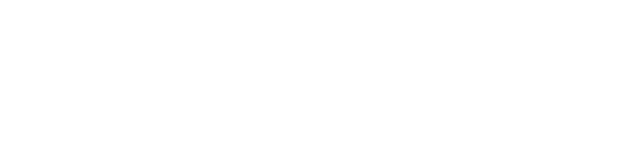
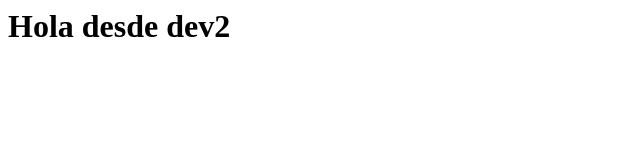
Before and after one commit to leinad720/products, a plain HTML site: page index.html in a window 1280 px wide. Shown: the whole page, without its empty margins (0-640 px from the left). Drawn offline with Linux system fonts and the light colour scheme.

```diff
--- a/index.html
+++ b/index.html
@@ -6,6 +6,6 @@
     <title>PROUCTS</title>
 </head>
 <body>
-
+    <h1>Hola desde dev2</h1>
 </body>
 </html>
```
